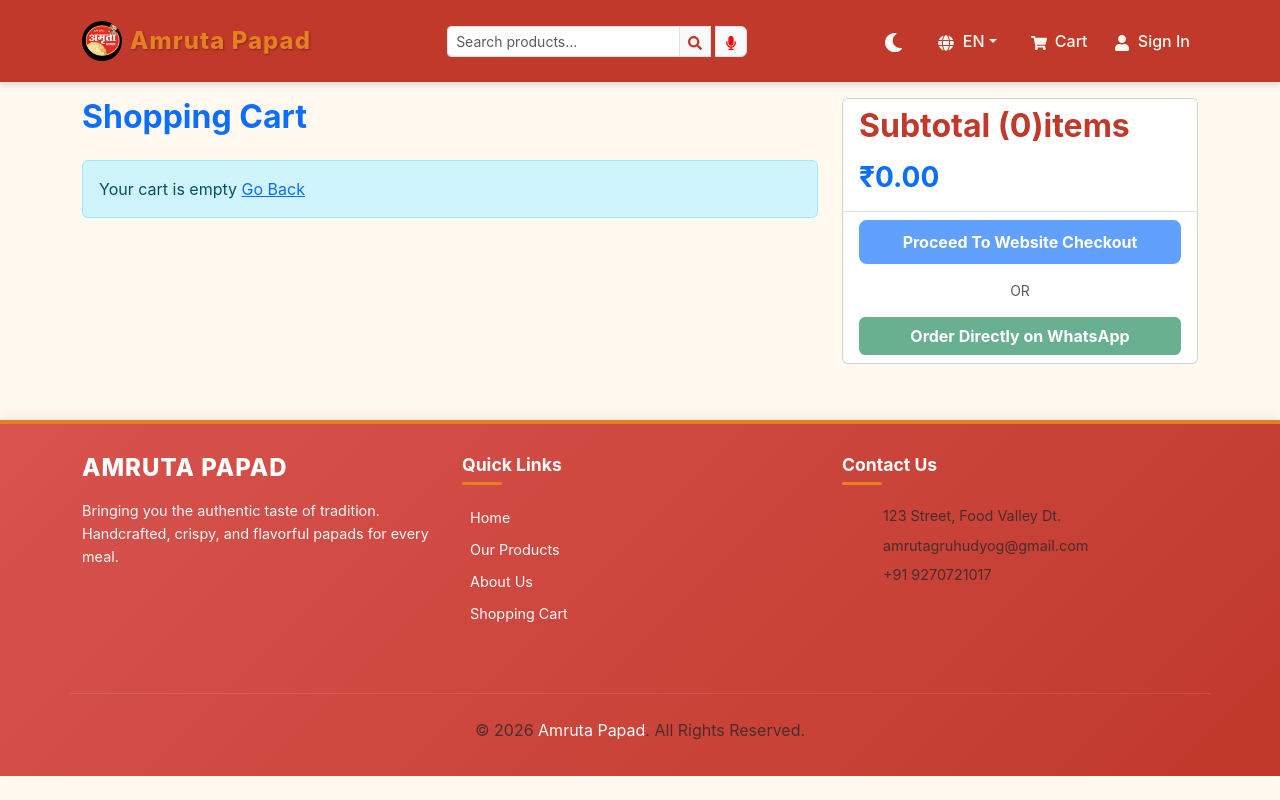
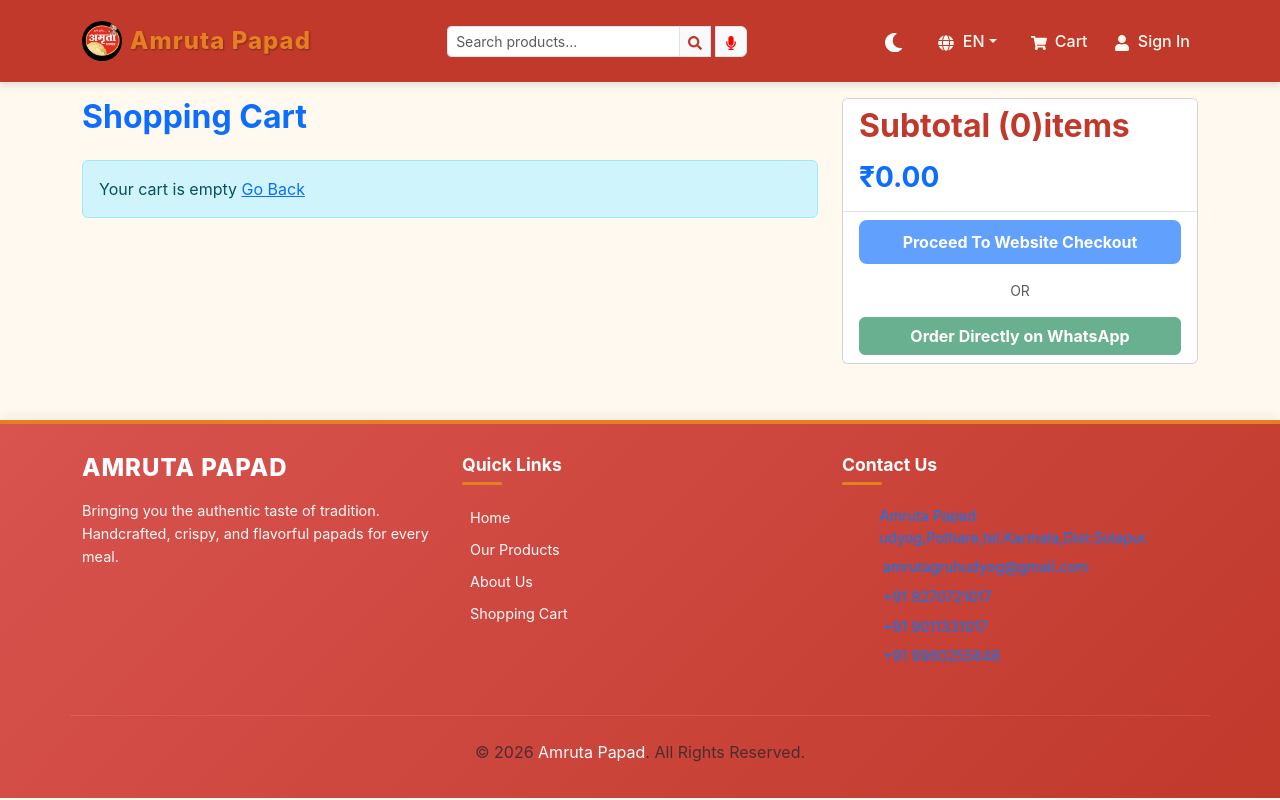
Before and after one commit to amrutaadhav/amrutapapad, a React (Vite) app in the folder frontend/: page /cart in a window 1280 px wide. Built offline with nearby package versions, Linux system fonts and the light colour scheme.

Commit message:
Update footer links to blue color

```diff
--- a/frontend/src/components/Footer.jsx
+++ b/frontend/src/components/Footer.jsx
@@ -27,25 +27,25 @@ const Footer = () => {
             <div className="mt-3">
               <p className="mb-2">
                 <i className="fas fa-map-marker-alt me-3"></i>
-                <a href="https://share.google/awhYgBLp9QFQUqR5b" target="_blank" rel="noreferrer" className="text-decoration-none text-muted">
-                  {t('123 Street, Food Valley Dt.')}
+                <a href="https://share.google/awhYgBLp9QFQUqR5b" target="_blank" rel="noreferrer" className="text-decoration-none" style={{ color: '#007bff' }}>
+                  {t('Amruta Papad udyog,Pothare,tel.Karmala,Dist.Solapur.')}
                 </a>
               </p>
               <p className="mb-2">
                 <i className="fas fa-envelope me-3"></i>
-                <a href="mailto:amrutagruhudyog@gmail.com" className="text-decoration-none text-muted">amrutagruhudyog@gmail.com</a>
+                <a href="mailto:amrutagruhudyog@gmail.com" className="text-decoration-none" style={{ color: '#007bff' }}>amrutagruhudyog@gmail.com</a>
               </p>
               <p className="mb-2">
                 <i className="fas fa-phone-alt me-3"></i>
-                <a href="tel:+919270721017" className="text-decoration-none text-muted">+91 9270721017</a>
+                <a href="tel:+919270721017" className="text-decoration-none" style={{ color: '#007bff' }}>+91 9270721017</a>
               </p>
-              <p className="mb-2" style={{visibility: 'hidden'}}>
+              <p className="mb-2" >
                 <i className="fas fa-phone-alt me-3"></i>
-                <a href="tel:+919011331017" className="text-decoration-none text-muted">+91 9011331017</a>
+                <a href="tel:+919011331017" className="text-decoration-none" style={{ color: '#007bff' }}>+91 9011331017</a>
               </p>
-              <p className="mb-2" style={{visibility: 'hidden'}}>
+              <p className="mb-2" >
                 <i className="fas fa-phone-alt me-3"></i>
-                <a href="tel:+919960255848" className="text-decoration-none text-muted">+91 9960255848</a>
+                <a href="tel:+919960255848" className="text-decoration-none" style={{ color: '#007bff' }}>+91 9960255848</a>
               </p>
             </div>
           </Col>
--- a/frontend/src/store.js
+++ b/frontend/src/store.js
@@ -10,8 +10,13 @@ export const useStore = create((set, get) => ({
   shippingAddress: localStorage.getItem('shippingAddress')
     ? JSON.parse(localStorage.getItem('shippingAddress'))
     : {},
-  wishlist: [],
-  setWishlist: (data) => set({ wishlist: data }),
+  wishlist: localStorage.getItem('wishlist')
+    ? JSON.parse(localStorage.getItem('wishlist'))
+    : [],
+  setWishlist: (data) => {
+    localStorage.setItem('wishlist', JSON.stringify(data));
+    set({ wishlist: data });
+  },
   theme: localStorage.getItem('theme') || 'light',
   toggleTheme: () => set((state) => {
     const newTheme = state.theme === 'light' ? 'dark' : 'light';
```
